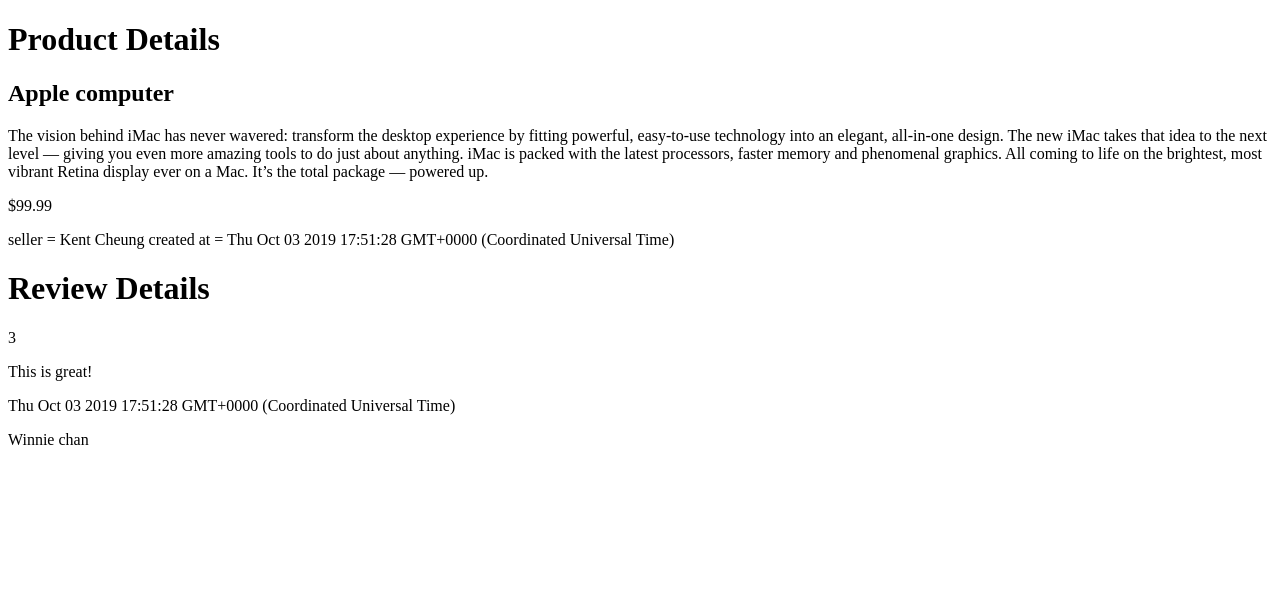
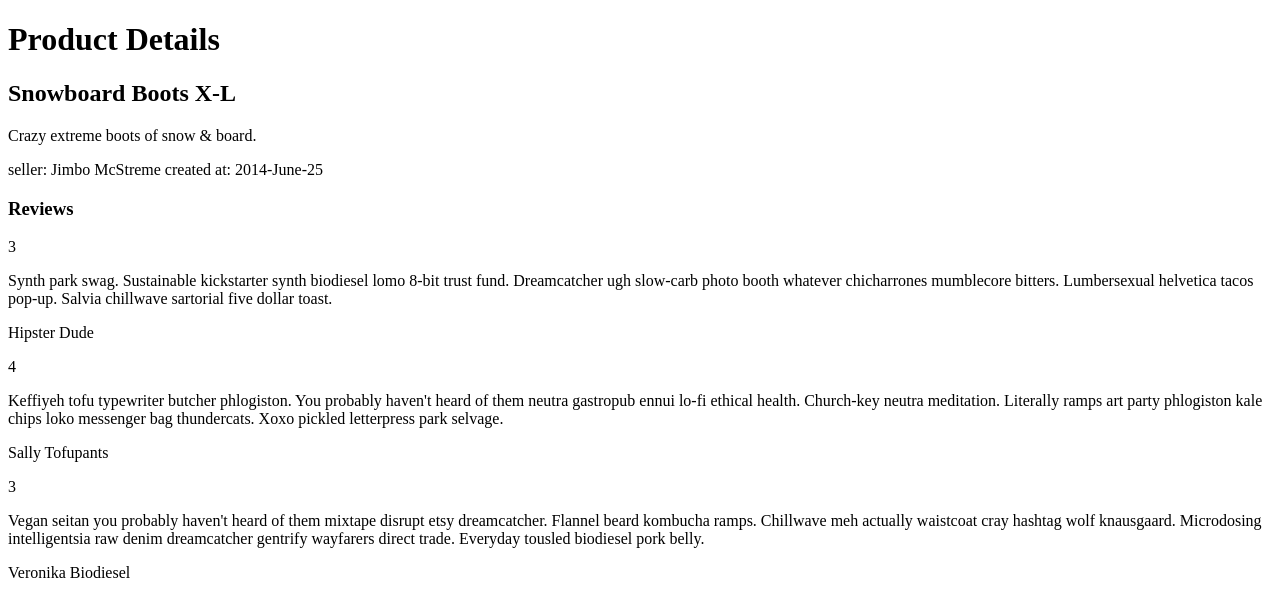
Before and after one commit to kentcheung2000/amazon_spa_lab, a React (Create React App) app: page / in a window 1280 px wide. Shown: the top 616 px of the page. Built offline with nearby package versions, Linux system fonts and the light colour scheme.

Commit message:
React basic lab 3

```diff
--- a/src/components/ProductDetails.js
+++ b/src/components/ProductDetails.js
@@ -2,15 +2,19 @@
 
 
 function ProductDetails(props) {
-    console.log(props.seller.full_name)
+    //console.log("THISIS PRODUCT PROPS INSIDE PRODUCT DETAILS", props);
+    //console.log(props.seller.full_name)
+
     return (
         <div>
             <h1>Product Details</h1>
-            <h2>{props.title}</h2>
-            <p>{props.description}</p>
-            <p>{props.price}</p>
 
-            <p> seller = {props.seller.full_name} created at = {props.created_at}</p>
+            <h2>{props.product.title}</h2>
+            <p>{props.product.description}</p>
+            <p>{props.product.price}</p>
+            {<p> seller: {props.product.seller.full_name} created at: {props.product.created_at}</p>}
+
+
         </div>
 
 
--- a/src/components/ProductShowPage.js
+++ b/src/components/ProductShowPage.js
@@ -1,25 +1,14 @@
 import React from "react";
 import ProductDetails from "./ProductDetails"
 import ReviewDetails from "./ReviewDetails"
+import product from "./ReviewListData"
 
 function ProductShowPage(props) {
+    // console.log("this is product DATA inside PRODUCTSHOWPAGE => ", product)
     return (
         <div>
-            <ProductDetails
-                title="Apple computer"
-                description="The vision behind iMac has never wavered: transform the desktop experience by fitting powerful, easy-to-use technology into an elegant, all-in-one design. The new iMac takes that idea to the next level — giving you even more amazing tools to do just about anything. iMac is packed with the latest processors, faster memory and phenomenal graphics. All coming to life on the brightest, most vibrant Retina display ever on a Mac. It’s the total package — powered up."
-                seller={{ full_name: "Kent Cheung" }}
-                price={"$99.99"}
-                created_at={new Date().toString()}
-            />
-            <ReviewDetails rating="3"
-                body="This is great!"
-                created_at={new Date().toString()}
-                reviewer={{ full_name: "Winnie chan" }}
-
-            />
-
-
+            <ProductDetails product={product} />
+            <ReviewDetails reviews={product.reviews} />
         </div>
     );
 }
--- a/src/components/ReviewDetails.js
+++ b/src/components/ReviewDetails.js
@@ -2,15 +2,29 @@
 
 
 function ReviewDetails(props) {
+  console.log("All reviews:", props.reviews)
+
+
+
   return (
     <div className="ui segment ReviewDetails">
       <div className="ui header">
-        <h1>Review Details</h1>
+        <h3>Reviews</h3>
       </div>
-      <p>{props.rating}</p>
-      <p>{props.body}</p>
-      <p>{props.created_at}</p>
-      <p>{props.reviewer.full_name}</p>
+
+      {props.reviews.map(review => (
+        <div>
+          <p>{review.rating}</p>
+          <p>{review.body}</p>
+          <p>{review.reviewer.full_name}</p>
+        </div>
+
+      ))}
+
+
+
+
+
     </div>
   );
 }
```
Also changed, not shown: src/components/ReviewListData.js (renamed from src/data/ReviewListData.js).
